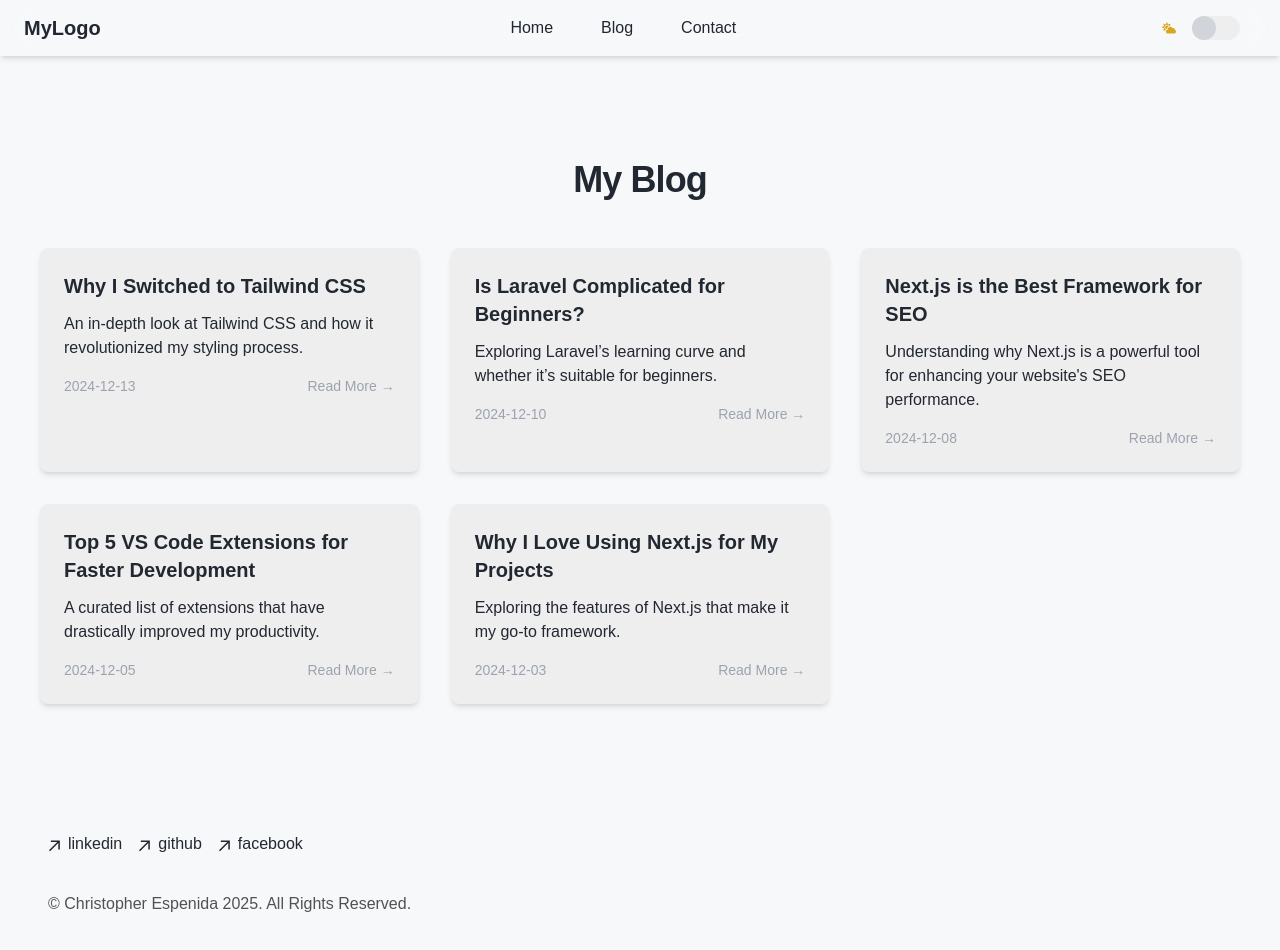
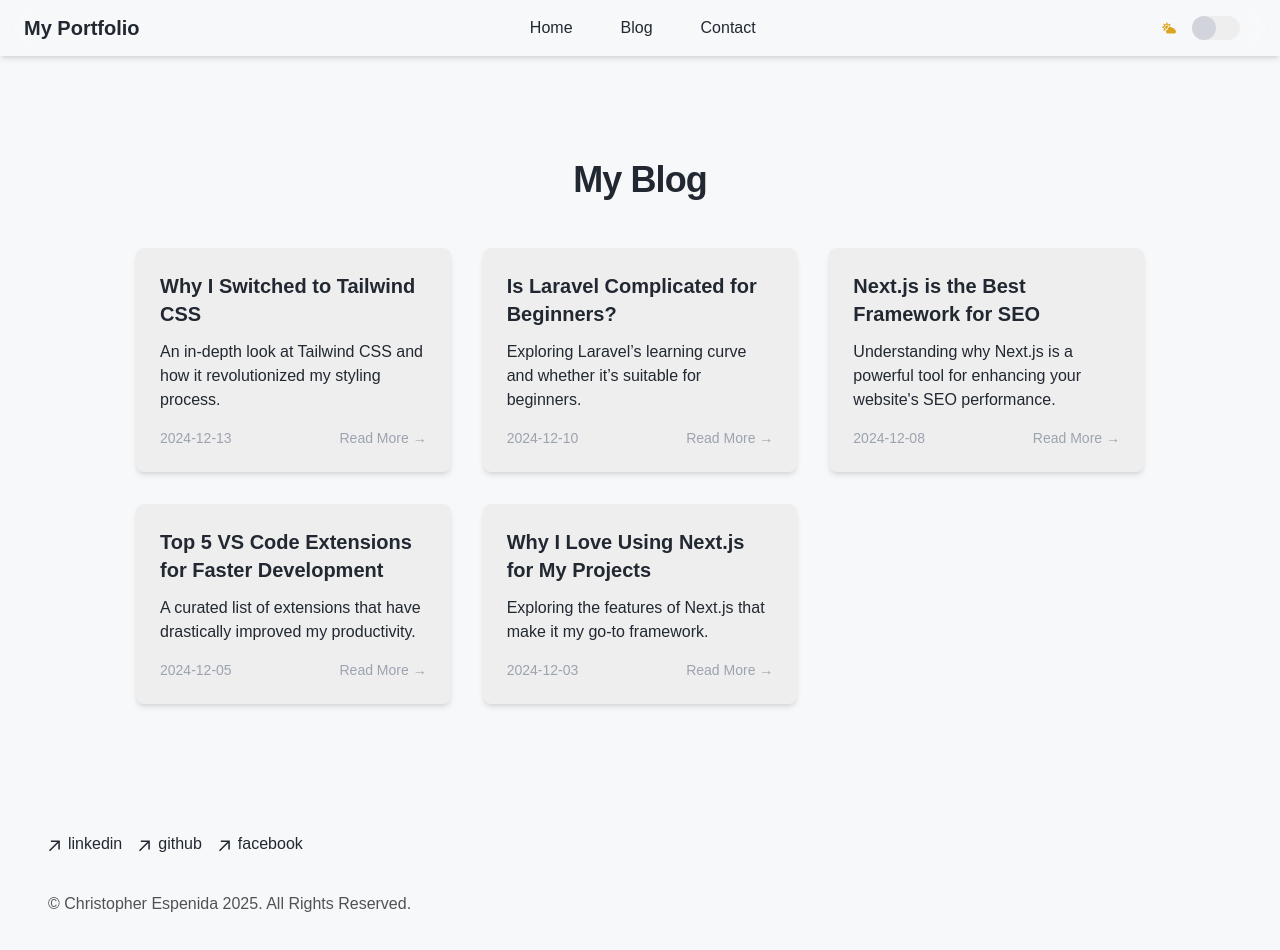
Before and after one commit to Chris24th/nextjs-appv1, a Next.js app: page /blog in a window 1280 px wide. Shown: the top 950 px of the page. Built offline with nearby package versions, Linux system fonts and the light colour scheme.

Commit message:
add margins

```diff
--- a/app/blog/page.tsx
+++ b/app/blog/page.tsx
@@ -11,7 +11,7 @@ export default function Page() {
             <h1 className="font-bold text-4xl mt-16 mb-12 tracking-tight text-center text-[var(--color4)] dark:text-gray-200">
                 My Blog
             </h1>
-            <div className="grid grid-cols-1 md:grid-cols-2 lg:grid-cols-3 gap-8">
+            <div className="grid grid-cols-1 md:grid-cols-2 lg:grid-cols-3 gap-8 mx-12 md:mx-20 lg:mx-24 2xl:mx-60">
                 {posts.map((post) => (
                     <div
                         key={post.id}
--- a/app/blog/posts/page.tsx
+++ /dev/null
@@ -1,14 +0,0 @@
-
-export default function BlogPostLayout() {
-
-    return (
-        <div>
-            <body
-                className={`flex justify-center items-center min-h-screen`}>
-                <div className="flex flex-col items-center justify-center w-full max-w-4xl">
-                    xxxx
-                </div>
-            </body>
-        </div>
-    );
-}
--- a/app/blog/posts/understanding-react-server-components/page.tsx
+++ /dev/null
@@ -1,10 +0,0 @@
-import Link from 'next/link';
-
-export default function Blog2() {
-    return (
-        <div>
-            <h1>understanding-react-server-components</h1>
-            <Link href="/blog">Back</Link>
-        </div>
-    );
-}
--- a/app/components/nav.tsx
+++ b/app/components/nav.tsx
@@ -28,7 +28,7 @@ export function Navbar() {
         {/* Logo Section */}
         <div className="flex items-center">
           <Link href="/" className="text-xl font-bold text-[var(--color4)]">
-            MyLogo
+            My Portfolio
           </Link>
         </div>
 
```
